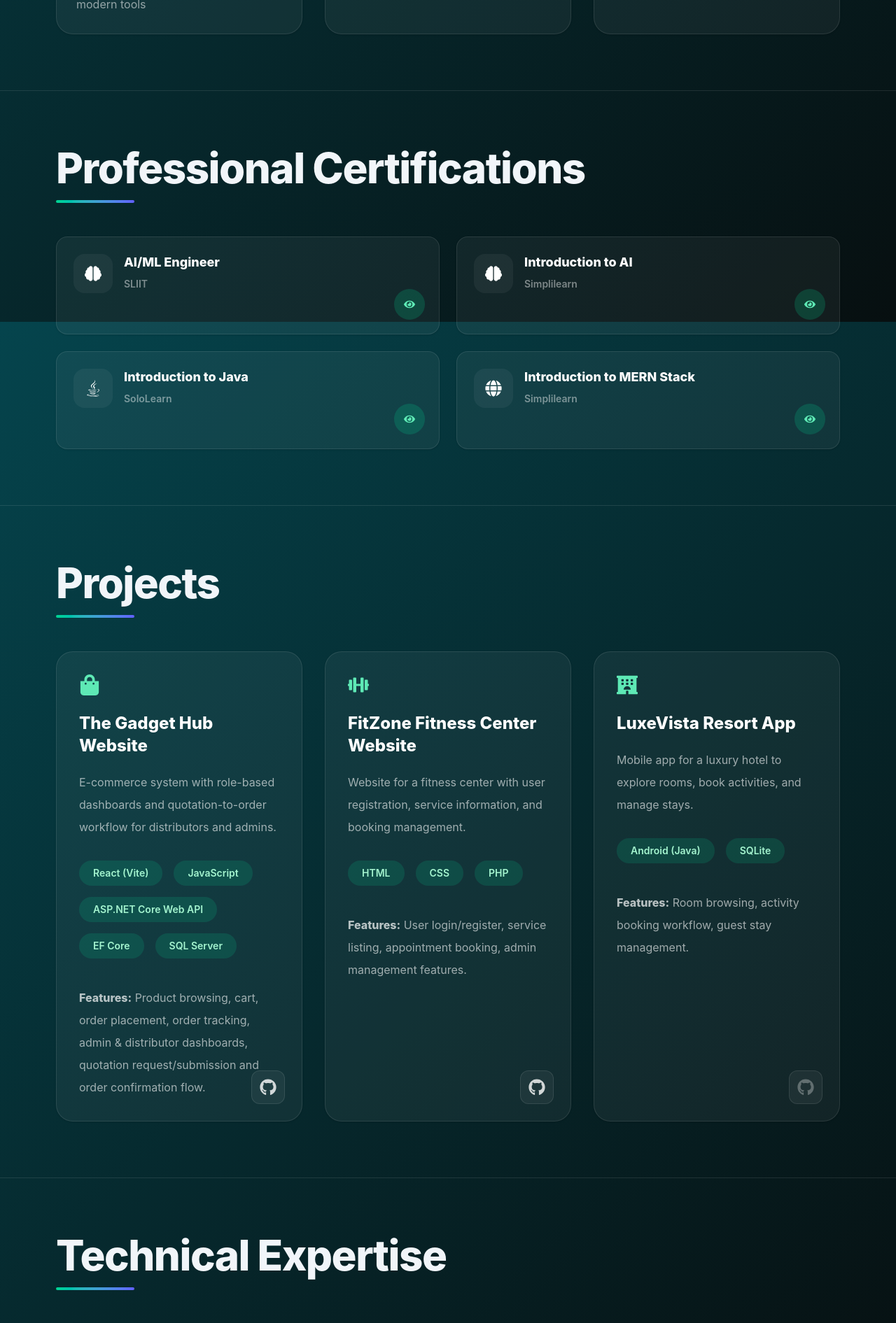
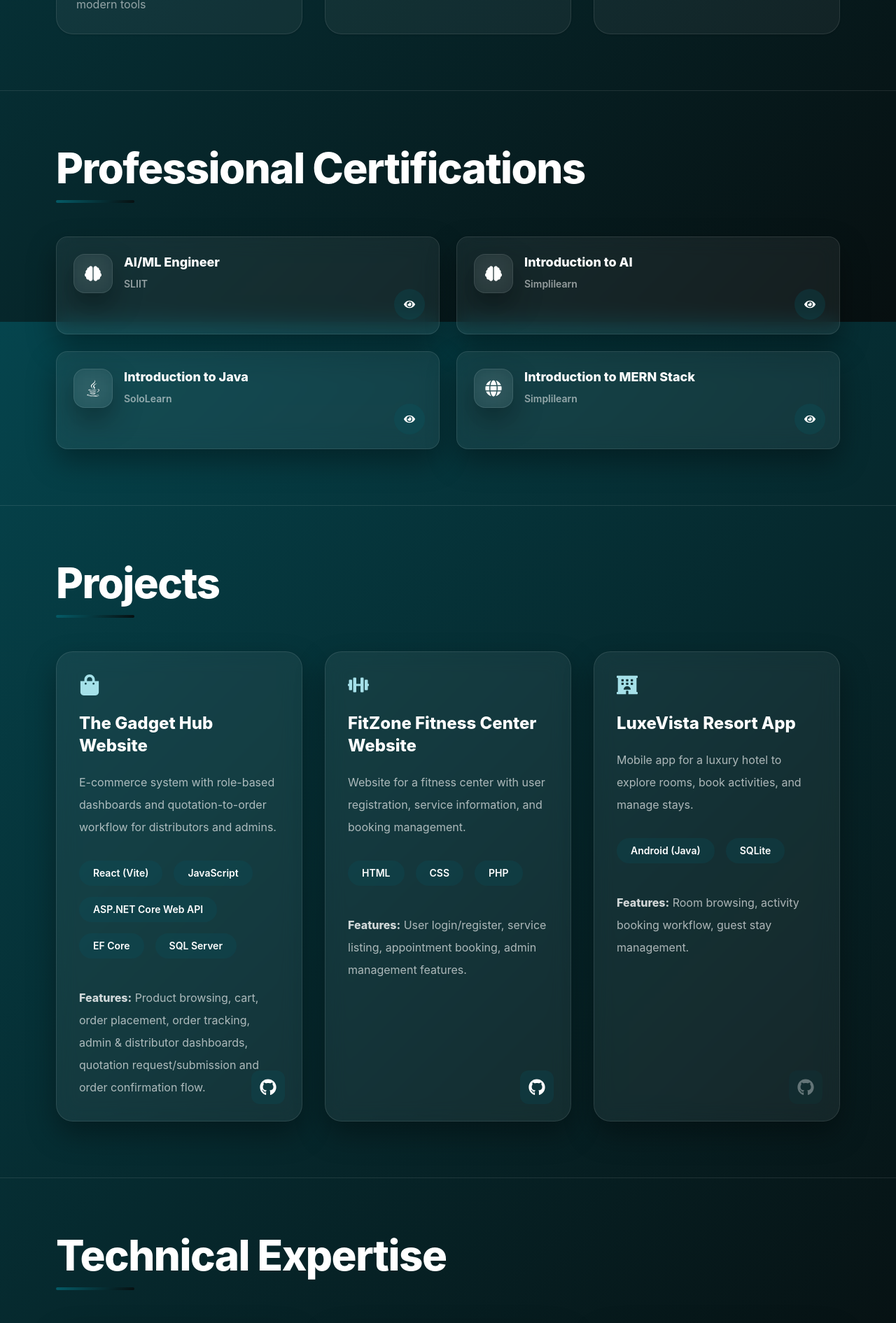
Before and after one commit to AmamiD/My-Portfolio, a React (Vite) app: page / in a window 1280 px wide. Shown: the part 2340-4231 px from the top of the page at 70% size. Built offline with nearby package versions, Linux system fonts and the light colour scheme.

Commit message:
Updated color pallete

```diff
--- a/src/components/Certifications.jsx
+++ b/src/components/Certifications.jsx
@@ -3,9 +3,7 @@ import { certifications } from "../data/portfolio";
 import { FaRobot, FaBrain, FaJava, FaGlobe, FaEye } from "react-icons/fa";
 
 function Underline() {
-  return (
-    <div className="mt-4 h-1 w-28 rounded-full bg-gradient-to-r from-emerald-400 to-indigo-500" />
-  );
+  return <div className="mt-4 h-1 w-28 rounded-full bg-brand-grad" />;
 }
 
 function iconFor(name) {
@@ -20,37 +18,34 @@ function CertCard({ item }) {
   const hasLink = Boolean(item.link);
 
   return (
-    <div className="hover-pop relative min-h-[140px] rounded-2xl border border-white/10 bg-white/5 p-6 pb-14 shadow-sm">
+    <div className="hover-pop glass relative min-h-[140px] rounded-2xl p-6 pb-14">
       <div className="flex items-start gap-4">
-        {/* Icon box */}
-        <div className="grid h-14 w-14 shrink-0 place-items-center rounded-2xl bg-white/5">
+        <div className="glass grid h-14 w-14 shrink-0 place-items-center rounded-2xl">
           {iconFor(item.icon)}
         </div>
 
-        {/* Text */}
         <div className="min-w-0">
           <p className="text-lg font-extrabold leading-snug text-white">
             {item.title}
           </p>
-          <p className="mt-2 text-sm font-semibold text-white/45">
+          <p className="mt-2 text-sm font-semibold text-white/55">
             {item.provider}
           </p>
         </div>
       </div>
 
-      {/* Eye button bottom-right */}
       {hasLink ? (
         <a
           href={item.link}
           target="_blank"
           rel="noopener noreferrer"
           aria-label="View certificate"
-          className="hover-pop absolute bottom-5 right-5 grid h-11 w-11 place-items-center rounded-full bg-emerald-400/20 text-emerald-300 hover:bg-emerald-400/30"
+          className="hover-pop absolute bottom-5 right-5 grid h-11 w-11 place-items-center rounded-full bg-[#045C68]/25 text-white hover:bg-[#045C68]/40"
         >
           <FaEye />
         </a>
       ) : (
-        <div className="hover-pop absolute bottom-5 right-5 grid h-11 w-11 place-items-center rounded-full bg-emerald-400/15 text-emerald-300/60">
+        <div className="absolute bottom-5 right-5 grid h-11 w-11 place-items-center rounded-full bg-[#045C68]/15 text-white/50">
           <FaEye />
         </div>
       )}
@@ -60,14 +55,19 @@ function CertCard({ item }) {
 
 export default function Certifications() {
   return (
-    <section id="certifications" className="border-t border-white/10">
-      <Container className="py-16 md:py-20">
-        <h2 className="text-6xl font-extrabold tracking-tight">
+    <section
+      id="certifications"
+      className="relative overflow-hidden border-t border-white/10"
+    >
+      <div className="section-brand-bg" />
+      <div className="section-brand-dots" />
+
+      <Container className="relative py-16 md:py-20">
+        <h2 className="text-6xl font-extrabold tracking-tight text-white">
           Professional Certifications
         </h2>
         <Underline />
 
-        {/* Wider/longer cards */}
         <div className="mt-12 grid gap-6 sm:grid-cols-2 lg:grid-cols-2">
           {certifications.map((c) => (
             <CertCard key={`${c.title}-${c.provider}`} item={c} />
--- a/src/components/Footer.jsx
+++ b/src/components/Footer.jsx
@@ -3,9 +3,16 @@ import { profile } from "../data/portfolio";
 
 export default function Footer() {
   return (
-    <footer className="border-t border-white/10">
-      <Container className="py-6 text-center text-sm text-slate-400">
-        © {new Date().getFullYear()} {profile.name}. All rights reserved.
+    <footer className="relative overflow-hidden border-t border-white/10">
+      {/* Same site background feel */}
+      <div className="section-brand-bg" />
+      <div className="section-brand-dots" />
+
+      <Container className="relative py-6 text-center">
+        <p className="text-sm text-white/65">
+          © {new Date().getFullYear()}{" "}
+          <span className="font-semibold text-white">{profile.name}</span>. All rights reserved.
+        </p>
       </Container>
     </footer>
   );
--- a/src/components/Projects.jsx
+++ b/src/components/Projects.jsx
@@ -1,15 +1,19 @@
 import Container from "./Container";
 import { projects } from "../data/portfolio";
-import { FaGithub, FaMobileAlt, FaShoppingBag, FaDumbbell, FaHotel } from "react-icons/fa";
+import {
+  FaGithub,
+  FaMobileAlt,
+  FaShoppingBag,
+  FaDumbbell,
+  FaHotel,
+} from "react-icons/fa";
 
 function Underline() {
-  return (
-    <div className="mt-4 h-1 w-28 rounded-full bg-gradient-to-r from-emerald-400 to-indigo-500" />
-  );
+  return <div className="mt-4 h-1 w-28 rounded-full bg-brand-grad" />;
 }
 
 function iconFor(name) {
-  const cls = "text-3xl text-emerald-300";
+  const cls = "text-3xl text-brand-soft";
   if (name === "fitness") return <FaDumbbell className={cls} />;
   if (name === "hotel") return <FaHotel className={cls} />;
   if (name === "mobile") return <FaMobileAlt className={cls} />;
@@ -18,7 +22,7 @@ function iconFor(name) {
 
 function TechPill({ text }) {
   return (
-    <span className="rounded-full bg-emerald-400/15 px-5 py-2 text-sm font-semibold text-emerald-200">
+    <span className="rounded-full bg-[#045C68]/20 px-5 py-2 text-sm font-semibold text-white">
       {text}
     </span>
   );
@@ -28,42 +32,36 @@ function ProjectCard({ p }) {
   const hasGithub = Boolean(p.github);
 
   return (
-    <div className="hover-pop relative rounded-3xl border border-white/10 bg-white/5 p-8 shadow-sm">
-      {/* Top icon */}
+    <div className="hover-pop glass relative rounded-3xl p-8">
       <div className="mb-6">{iconFor(p.icon)}</div>
 
       <h3 className="text-2xl font-extrabold text-white">{p.name}</h3>
 
-      <p className="mt-5 text-base leading-8 text-white/60">
-        {p.desc}
-      </p>
+      <p className="mt-5 text-base leading-8 text-white/65">{p.desc}</p>
 
-      {/* Tech pills */}
       <div className="mt-8 flex flex-wrap gap-4">
         {p.tech.map((t) => (
           <TechPill key={t} text={t} />
         ))}
       </div>
 
-      {/* Features */}
-      <p className="mt-10 text-base leading-8 text-white/60">
-        <span className="font-extrabold text-white/70">Features:</span>{" "}
+      <p className="mt-10 text-base leading-8 text-white/65">
+        <span className="font-extrabold text-white/80">Features:</span>{" "}
         {p.features}
       </p>
 
-      {/* GitHub icon bottom-right */}
       {hasGithub ? (
         <a
           href={p.github}
           target="_blank"
           rel="noopener noreferrer"
           aria-label="GitHub Repository"
-          className="absolute bottom-6 right-6 grid h-12 w-12 place-items-center rounded-xl border border-white/10 bg-white/5 text-white/80 hover:bg-white/10"
+          className="hover-pop absolute bottom-6 right-6 grid h-12 w-12 place-items-center rounded-xl bg-[#045C68]/20 text-white hover:bg-[#045C68]/35"
         >
           <FaGithub className="text-2xl" />
         </a>
       ) : (
-        <div className="absolute bottom-6 right-6 grid h-12 w-12 place-items-center rounded-xl border border-white/10 bg-white/5 text-white/30">
+        <div className="absolute bottom-6 right-6 grid h-12 w-12 place-items-center rounded-xl bg-[#045C68]/10 text-white/35">
           <FaGithub className="text-2xl" />
         </div>
       )}
@@ -73,12 +71,19 @@ function ProjectCard({ p }) {
 
 export default function Projects() {
   return (
-    <section id="projects" className="border-t border-white/10">
-      <Container className="py-16 md:py-20">
-        <h2 className="text-6xl font-extrabold tracking-tight">Projects</h2>
+    <section
+      id="projects"
+      className="relative overflow-hidden border-t border-white/10"
+    >
+      <div className="section-brand-bg" />
+      <div className="section-brand-dots" />
+
+      <Container className="relative py-16 md:py-20">
+        <h2 className="text-6xl font-extrabold tracking-tight text-white">
+          Projects
+        </h2>
         <Underline />
 
-        {/* 3-column grid */}
         <div className="mt-12 grid gap-8 md:grid-cols-2 lg:grid-cols-3">
           {projects.map((p) => (
             <ProjectCard key={p.name} p={p} />
--- a/src/components/Skills.jsx
+++ b/src/components/Skills.jsx
@@ -1,23 +1,29 @@
 import Container from "./Container";
 import { skillsShowcase } from "../data/portfolio";
-import { FaLayerGroup, FaCode, FaMobileAlt } from "react-icons/fa";
+import {
+  FaLayerGroup,
+  FaCode,
+  FaMobileAlt,
+  FaDatabase,
+  FaTools,
+} from "react-icons/fa";
 
 function Underline() {
-  return (
-    <div className="mt-4 h-1 w-28 rounded-full bg-gradient-to-r from-emerald-400 to-indigo-500" />
-  );
+  return <div className="mt-4 h-1 w-28 rounded-full bg-brand-grad" />;
 }
 
 function iconFor(name) {
-  const cls = "text-3xl text-emerald-300";
+  const cls = "text-3xl text-brand-soft";
   if (name === "code") return <FaCode className={cls} />;
   if (name === "mobile") return <FaMobileAlt className={cls} />;
+  if (name === "db") return <FaDatabase className={cls} />;
+  if (name === "tools") return <FaTools className={cls} />;
   return <FaLayerGroup className={cls} />;
 }
 
 function Pill({ text }) {
   return (
-    <span className="rounded-full bg-white/5 px-5 py-3 text-sm font-semibold text-white/85">
+    <span className="rounded-full bg-white/8 px-5 py-3 text-sm font-semibold text-white/90">
       {text}
     </span>
   );
@@ -25,7 +31,7 @@ function Pill({ text }) {
 
 function SkillCard({ s }) {
   return (
-    <div className="hover-pop rounded-3xl border border-white/10 bg-white/5 p-10 shadow-sm">
+    <div className="hover-pop glass rounded-3xl p-10">
       <div className="flex items-center gap-4">
         <div>{iconFor(s.icon)}</div>
         <h3 className="text-3xl font-extrabold text-white">{s.title}</h3>
@@ -42,9 +48,15 @@ function SkillCard({ s }) {
 
 export default function Skills() {
   return (
-    <section id="skills" className="border-t border-white/10">
-      <Container className="py-16 md:py-20">
-        <h2 className="text-6xl font-extrabold tracking-tight">
+    <section
+      id="skills"
+      className="relative overflow-hidden border-t border-white/10"
+    >
+      <div className="section-brand-bg" />
+      <div className="section-brand-dots" />
+
+      <Container className="relative py-16 md:py-20">
+        <h2 className="text-6xl font-extrabold tracking-tight text-white">
           Technical Expertise
         </h2>
         <Underline />
--- a/src/components/SoftSkills.jsx
+++ b/src/components/SoftSkills.jsx
@@ -9,8 +9,12 @@ import {
   FaBrain,
 } from "react-icons/fa";
 
+function Underline() {
+  return <div className="mt-4 h-1 w-28 rounded-full bg-brand-grad" />;
+}
+
 function iconFor(name) {
-  const cls = "text-4xl text-emerald-300";
+  const cls = "text-4xl text-brand-soft";
   if (name === "speak") return <FaComments className={cls} />;
   if (name === "manage") return <FaTasks className={cls} />;
   if (name === "self") return <FaUserCog className={cls} />;
@@ -21,29 +25,32 @@ function iconFor(name) {
 
 function SoftCard({ item }) {
   return (
-    <div className="hover-pop rounded-3xl border border-white/10 bg-white/5 p-8 text-center shadow-sm">
-      <div className="mb-6 flex justify-center">
-        {iconFor(item.icon)}
-      </div>
+    <div className="hover-pop glass rounded-3xl p-8 text-center">
+      <div className="mb-6 flex justify-center">{iconFor(item.icon)}</div>
 
-      <h3 className="text-xl font-extrabold leading-snug text-white">
+      <h3 className="text-2xl font-extrabold leading-snug text-white">
         {item.title}
       </h3>
 
-      <p className="mt-4 text-base leading-7 text-white/55">
-        {item.desc}
-      </p>
+      <p className="mt-4 text-base leading-7 text-white/60">{item.desc}</p>
     </div>
   );
 }
 
 export default function SoftSkills() {
   return (
-    <section id="soft-skills" className="border-t border-white/10">
-      <Container className="py-16 md:py-20">
+    <section
+      id="soft-skills"
+      className="relative overflow-hidden border-t border-white/10"
+    >
+      <div className="section-brand-bg" />
+      <div className="section-brand-dots" />
+
+      <Container className="relative py-16 md:py-20">
         <h2 className="text-4xl font-extrabold text-white">
           Soft Skills & Professional Attributes
         </h2>
+        <Underline />
 
         <div className="mt-12 grid gap-10 sm:grid-cols-2 lg:grid-cols-4">
           {softSkills.map((s) => (
```
Also changed, not shown: src/components/Contact.jsx (+19 -16 lines).
